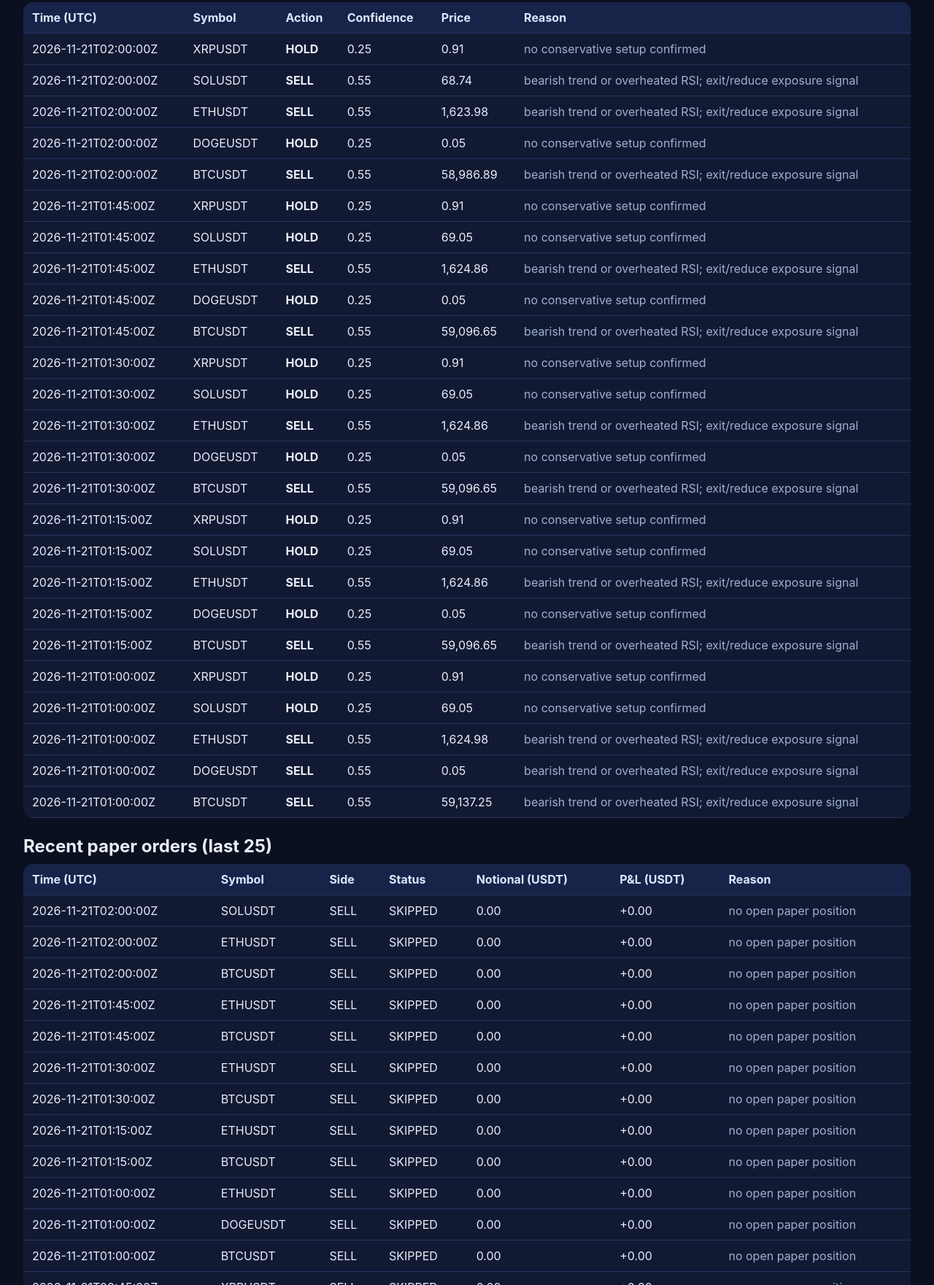
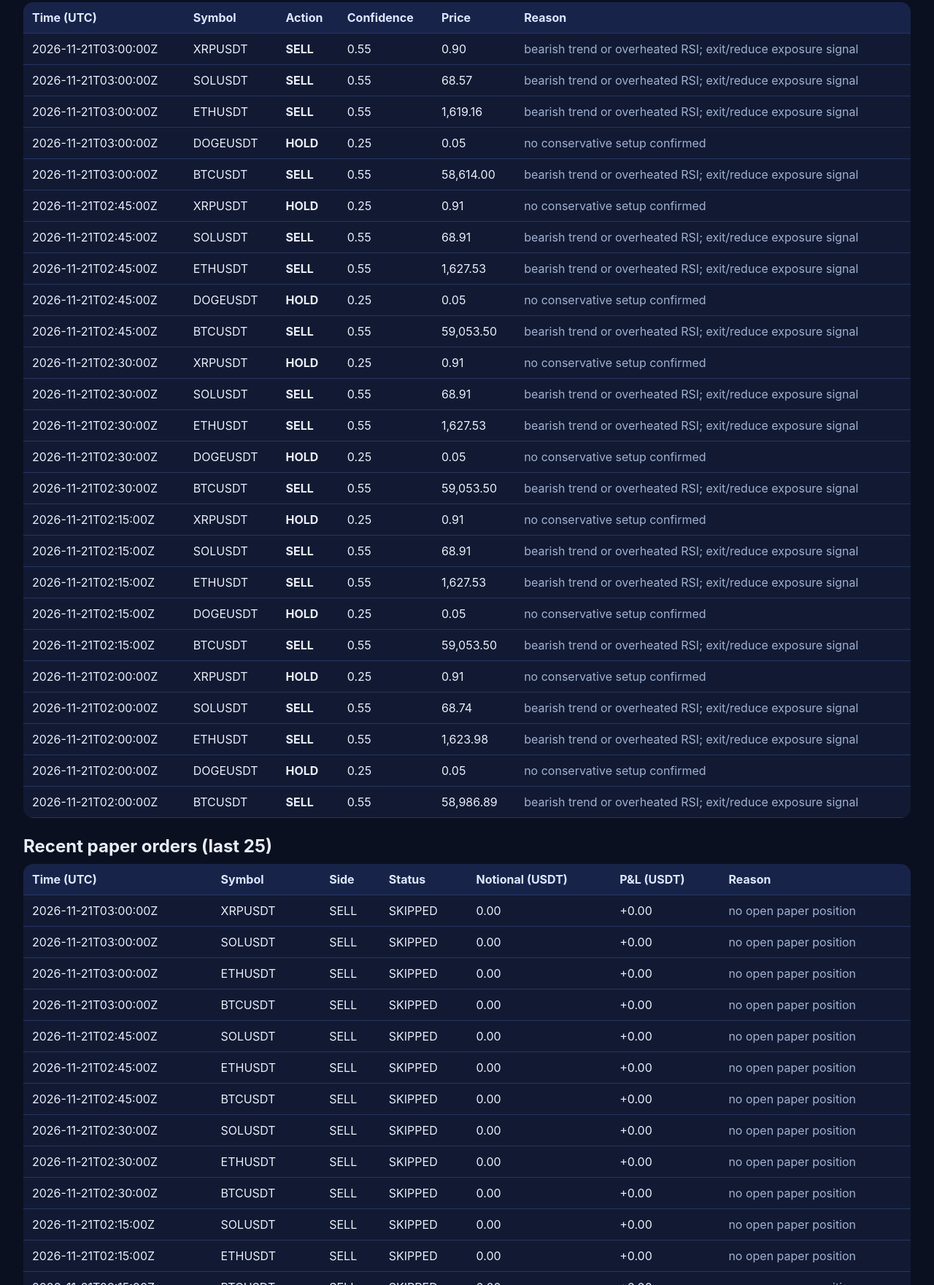
Before and after one commit to saitoh183/crypto-trader, a plain HTML site: page reports/latest.html in a window 1280 px wide. Shown: the part 1039-2800 px from the top of the page at 73% size. Drawn offline with Linux system fonts and the light colour scheme.

Commit message:
chore: refresh crypto dashboard

```diff
--- a/reports/latest.html
+++ b/reports/latest.html
@@ -27,7 +27,7 @@
 <body>
   <header>
     <h1>Crypto Market Monitor</h1>
-    <div class="muted">Generated 2026-11-21T02:00:28Z · centralized market/news view · paper/research mode</div>
+    <div class="muted">Generated 2026-11-21T03:00:28Z · centralized market/news view · paper/research mode</div>
   </header>
   <main>
 
@@ -35,11 +35,11 @@
           <div class="label">Market bias</div>
           <div class="big">mixed / wait for confirmation</div>
           <pre>Market bias: mixed / wait for confirmation
-BTCUSDT: mixed, 24h 1.07%, RSI 40.0, below_sma20, range_24h, rsi_neutral
-ETHUSDT: mixed, 24h 1.20%, RSI 51.2, above_sma20, range_24h, rsi_neutral
-SOLUSDT: mixed, 24h 1.03%, RSI 33.7, below_sma20, range_24h, rsi_neutral
-XRPUSDT: mixed, 24h 2.03%, RSI 40.3, above_sma20, range_24h, rsi_neutral
-DOGEUSDT: mixed, 24h 2.78%, RSI 54.2, above_sma20, range_24h, rsi_neutral</pre>
+BTCUSDT: mixed, 24h 0.39%, RSI 30.3, below_sma20, range_24h, rsi_neutral
+ETHUSDT: mixed, 24h 1.19%, RSI 44.3, below_sma20, range_24h, rsi_neutral
+SOLUSDT: mixed, 24h 1.71%, RSI 32.9, below_sma20, range_24h, rsi_neutral
+XRPUSDT: mixed, 24h 1.38%, RSI 30.4, below_sma20, range_24h, rsi_neutral
+DOGEUSDT: mixed, 24h 2.77%, RSI 41.5, below_sma20, range_24h, rsi_neutral</pre>
         </div>
 
 
@@ -48,7 +48,7 @@ DOGEUSDT: mixed, 24h 2.78%, RSI 54.2, above_sma20, range_24h, rsi_neutral</pre>
           <div style="display:flex;gap:32px;margin-top:10px;flex-wrap:wrap;">
             <div><div class="label">Cash</div><div class="big">950.89 USDT</div></div>
             <div><div class="label">Positions (cost basis)</div><div class="big">0.00 USDT</div></div>
-            <div><div class="label">Last updated</div><div class="big" style="font-size:16px">2026-11-21T02:00:00Z</div></div>
+            <div><div class="label">Last updated</div><div class="big" style="font-size:16px">2026-11-21T03:00:00Z</div></div>
           </div>
         </div>
 
@@ -58,8 +58,8 @@ DOGEUSDT: mixed, 24h 2.78%, RSI 54.2, above_sma20, range_24h, rsi_neutral</pre>
       <div class="status-grid">
         <div><div class="label">Mode</div><div class="big">Paper only</div></div>
         <div><div class="label">Kill switch</div><div class="big ok">OFF</div></div>
-        <div><div class="label">Signals</div><div class="big">B 1553 / S 43182 / H 42090</div></div>
-        <div><div class="label">Orders</div><div class="big">739 filled · 379 rejected · 34399 skipped</div></div>
+        <div><div class="label">Signals</div><div class="big">B 1553 / S 43195 / H 42097</div></div>
+        <div><div class="label">Orders</div><div class="big">739 filled · 379 rejected · 34412 skipped</div></div>
         <div><div class="label">Realized paper P&amp;L</div><div class="big danger">-31.53 USDT</div></div>
       </div>
       <p class="muted">Live execution remains disabled until backtesting, risk gates, kill switch, approval records, exchange key checks, and your explicit live approval are all in place.</p>
@@ -77,6 +77,186 @@ DOGEUSDT: mixed, 24h 2.78%, RSI 54.2, above_sma20, range_24h, rsi_neutral</pre>
       <table>
         <thead><tr><th>Time (UTC)</th><th>Symbol</th><th>Action</th><th>Confidence</th><th>Price</th><th>Reason</th></tr></thead>
         <tbody>
+        <tr>
+          <td>2026-11-21T03:00:00Z</td>
+          <td>XRPUSDT</td>
+          <td><strong>SELL</strong></td>
+          <td>0.55</td>
+          <td>0.90</td>
+          <td class="muted">bearish trend or overheated RSI; exit/reduce exposure signal</td>
+        </tr>
+
+        <tr>
+          <td>2026-11-21T03:00:00Z</td>
+          <td>SOLUSDT</td>
+          <td><strong>SELL</strong></td>
+          <td>0.55</td>
+          <td>68.57</td>
+          <td class="muted">bearish trend or overheated RSI; exit/reduce exposure signal</td>
+        </tr>
+
+        <tr>
+          <td>2026-11-21T03:00:00Z</td>
+          <td>ETHUSDT</td>
+          <td><strong>SELL</strong></td>
+          <td>0.55</td>
+          <td>1,619.16</td>
+          <td class="muted">bearish trend or overheated RSI; exit/reduce exposure signal</td>
+        </tr>
+
+        <tr>
+          <td>2026-11-21T03:00:00Z</td>
+          <td>DOGEUSDT</td>
+          <td><strong>HOLD</strong></td>
+          <td>0.25</td>
+          <td>0.05</td>
+          <td class="muted">no conservative setup confirmed</td>
+        </tr>
+
+        <tr>
+          <td>2026-11-21T03:00:00Z</td>
+          <td>BTCUSDT</td>
+          <td><strong>SELL</strong></td>
+          <td>0.55</td>
+          <td>58,614.00</td>
+          <td class="muted">bearish trend or overheated RSI; exit/reduce exposure signal</td>
+        </tr>
+
+        <tr>
+          <td>2026-11-21T02:45:00Z</td>
+          <td>XRPUSDT</td>
+          <td><strong>HOLD</strong></td>
+          <td>0.25</td>
+          <td>0.91</td>
+          <td class="muted">no conservative setup confirmed</td>
+        </tr>
+
+        <tr>
+          <td>2026-11-21T02:45:00Z</td>
+          <td>SOLUSDT</td>
+          <td><strong>SELL</strong></td>
+          <td>0.55</td>
+          <td>68.91</td>
+          <td class="muted">bearish trend or overheated RSI; exit/reduce exposure signal</td>
+        </tr>
+
+        <tr>
+          <td>2026-11-21T02:45:00Z</td>
+          <td>ETHUSDT</td>
+          <td><strong>SELL</strong></td>
+          <td>0.55</td>
+          <td>1,627.53</td>
+          <td class="muted">bearish trend or overheated RSI; exit/reduce exposure signal</td>
+        </tr>
+
+        <tr>
+          <td>2026-11-21T02:45:00Z</td>
+          <td>DOGEUSDT</td>
+          <td><strong>HOLD</strong></td>
+          <td>0.25</td>
+          <td>0.05</td>
+          <td class="muted">no conservative setup confirmed</td>
+        </tr>
+
+        <tr>
+          <td>2026-11-21T02:45:00Z</td>
+          <td>BTCUSDT</td>
+          <td><strong>SELL</strong></td>
+          <td>0.55</td>
+          <td>59,053.50</td>
+          <td class="muted">bearish trend or overheated RSI; exit/reduce exposure signal</td>
+        </tr>
+
+        <tr>
+          <td>2026-11-21T02:30:00Z</td>
+          <td>XRPUSDT</td>
+          <td><strong>HOLD</strong></td>
+          <td>0.25</td>
+          <td>0.91</td>
+          <td class="muted">no conservative setup confirmed</td>
+        </tr>
+
+        <tr>
+          <td>2026-11-21T02:30:00Z</td>
+          <td>SOLUSDT</td>
+          <td><strong>SELL</strong></td>
+          <td>0.55</td>
+          <td>68.91</td>
+          <td class="muted">bearish trend or overheated RSI; exit/reduce exposure signal</td>
+        </tr>
+
+        <tr>
+          <td>2026-11-21T02:30:00Z</td>
+          <td>ETHUSDT</td>
+          <td><strong>SELL</strong></td>
+          <td>0.55</td>
+          <td>1,627.53</td>
+          <td class="muted">bearish trend or overheated RSI; exit/reduce exposure signal</td>
+        </tr>
+
+        <tr>
+          <td>2026-11-21T02:30:00Z</td>
+          <td>DOGEUSDT</td>
+          <td><strong>HOLD</strong></td>
+          <td>0.25</td>
+          <td>0.05</td>
+          <td class="muted">no conservative setup confirmed</td>
+        </tr>
+
+        <tr>
+          <td>2026-11-21T02:30:00Z</td>
+          <td>BTCUSDT</td>
+          <td><strong>SELL</strong></td>
+          <td>0.55</td>
+          <td>59,053.50</td>
+          <td class="muted">bearish trend or overheated RSI; exit/reduce exposure signal</td>
+        </tr>
+
+        <tr>
+          <td>2026-11-21T02:15:00Z</td>
+          <td>XRPUSDT</td>
+          <td><strong>HOLD</strong></td>
+          <td>0.25</td>
+          <td>0.91</td>
+          <td class="muted">no conservative setup confirmed</td>
+        </tr>
+
+        <tr>
+          <td>2026-11-21T02:15:00Z</td>
+          <td>SOLUSDT</td>
+          <td><strong>SELL</strong></td>
+          <td>0.55</td>
+          <td>68.91</td>
+          <td class="muted">bearish trend or overheated RSI; exit/reduce exposure signal</td>
+        </tr>
+
+        <tr>
+          <td>2026-11-21T02:15:00Z</td>
+          <td>ETHUSDT</td>
+          <td><strong>SELL</strong></td>
+          <td>0.55</td>
+          <td>1,627.53</td>
+          <td class="muted">bearish trend or overheated RSI; exit/reduce exposure signal</td>
+        </tr>
+
+        <tr>
+          <td>2026-11-21T02:15:00Z</td>
+          <td>DOGEUSDT</td>
+          <td><strong>HOLD</strong></td>
+          <td>0.25</td>
+          <td>0.05</td>
+          <td class="muted">no conservative setup confirmed</td>
+        </tr>
+
+        <tr>
+          <td>2026-11-21T02:15:00Z</td>
+          <td>BTCUSDT</td>
+          <td><strong>SELL</strong></td>
+          <td>0.55</td>
+          <td>59,053.50</td>
+          <td class="muted">bearish trend or overheated RSI; exit/reduce exposure signal</td>
+        </tr>
+
         <tr>
           <td>2026-11-21T02:00:00Z</td>
           <td>XRPUSDT</td>
@@ -121,186 +301,6 @@ DOGEUSDT: mixed, 24h 2.78%, RSI 54.2, above_sma20, range_24h, rsi_neutral</pre>
           <td>58,986.89</td>
           <td class="muted">bearish trend or overheated RSI; exit/reduce exposure signal</td>
         </tr>
-
-        <tr>
-          <td>2026-11-21T01:45:00Z</td>
-          <td>XRPUSDT</td>
-          <td><strong>HOLD</strong></td>
-          <td>0.25</td>
-          <td>0.91</td>
-          <td class="muted">no conservative setup confirmed</td>
-        </tr>
-
-        <tr>
-          <td>2026-11-21T01:45:00Z</td>
-          <td>SOLUSDT</td>
-          <td><strong>HOLD</strong></td>
-          <td>0.25</td>
-          <td>69.05</td>
-          <td class="muted">no conservative setup confirmed</td>
-        </tr>
-
-        <tr>
-          <td>2026-11-21T01:45:00Z</td>
-          <td>ETHUSDT</td>
-          <td><strong>SELL</strong></td>
-          <td>0.55</td>
-          <td>1,624.86</td>
-          <td class="muted">bearish trend or overheated RSI; exit/reduce exposure signal</td>
-        </tr>
-
-        <tr>
-          <td>2026-11-21T01:45:00Z</td>
-          <td>DOGEUSDT</td>
-          <td><strong>HOLD</strong></td>
-          <td>0.25</td>
-          <td>0.05</td>
-          <td class="muted">no conservative setup confirmed</td>
-        </tr>
-
-        <tr>
-          <td>2026-11-21T01:45:00Z</td>
-          <td>BTCUSDT</td>
-          <td><strong>SELL</strong></td>
-          <td>0.55</td>
-          <td>59,096.65</td>
-          <td class="muted">bearish trend or overheated RSI; exit/reduce exposure signal</td>
-        </tr>
-
-        <tr>
-          <td>2026-11-21T01:30:00Z</td>
-          <td>XRPUSDT</td>
-          <td><strong>HOLD</strong></td>
-          <td>0.25</td>
-          <td>0.91</td>
-          <td class="muted">no conservative setup confirmed</td>
-        </tr>
-
-        <tr>
-          <td>2026-11-21T01:30:00Z</td>
-          <td>SOLUSDT</td>
-          <td><strong>HOLD</strong></td>
-          <td>0.25</td>
-          <td>69.05</td>
-          <td class="muted">no conservative setup confirmed</td>
-        </tr>
-
-        <tr>
-          <td>2026-11-21T01:30:00Z</td>
-          <td>ETHUSDT</td>
-          <td><strong>SELL</strong></td>
-          <td>0.55</td>
-          <td>1,624.86</td>
-          <td class="muted">bearish trend or overheated RSI; exit/reduce exposure signal</td>
-        </tr>
-
-        <tr>
-          <td>2026-11-21T01:30:00Z</td>
-          <td>DOGEUSDT</td>
-          <td><strong>HOLD</strong></td>
-          <td>0.25</td>
-          <td>0.05</td>
-          <td class="muted">no conservative setup confirmed</td>
-        </tr>
-
-        <tr>
-          <td>2026-11-21T01:30:00Z</td>
-          <td>BTCUSDT</td>
-          <td><strong>SELL</strong></td>
-          <td>0.55</td>
-          <td>59,096.65</td>
-          <td class="muted">bearish trend or overheated RSI; exit/reduce exposure signal</td>
-        </tr>
-
-        <tr>
-          <td>2026-11-21T01:15:00Z</td>
-          <td>XRPUSDT</td>
-          <td><strong>HOLD</strong></td>
-          <td>0.25</td>
-          <td>0.91</td>
-          <td class="muted">no conservative setup confirmed</td>
-        </tr>
-
-        <tr>
-          <td>2026-11-21T01:15:00Z</td>
-          <td>SOLUSDT</td>
-          <td><strong>HOLD</strong></td>
-          <td>0.25</td>
-          <td>69.05</td>
-          <td class="muted">no conservative setup confirmed</td>
-        </tr>
-
-        <tr>
-          <td>2026-11-21T01:15:00Z</td>
-          <td>ETHUSDT</td>
-          <td><strong>SELL</strong></td>
-          <td>0.55</td>
-          <td>1,624.86</td>
-          <td class="muted">bearish trend or overheated RSI; exit/reduce exposure signal</td>
-        </tr>
-
-        <tr>
-          <td>2026-11-21T01:15:00Z</td>
-          <td>DOGEUSDT</td>
-          <td><strong>HOLD</strong></td>
-          <td>0.25</td>
-          <td>0.05</td>
-          <td class="muted">no conservative setup confirmed</td>
-        </tr>
-
-        <tr>
-          <td>2026-11-21T01:15:00Z</td>
-          <td>BTCUSDT</td>
-          <td><strong>SELL</strong></td>
-          <td>0.55</td>
-          <td>59,096.65</td>
-          <td class="muted">bearish trend or overheated RSI; exit/reduce exposure signal</td>
-        </tr>
-
-        <tr>
-          <td>2026-11-21T01:00:00Z</td>
-          <td>XRPUSDT</td>
-          <td><strong>HOLD</strong></td>
-          <td>0.25</td>
-          <td>0.91</td>
-          <td class="muted">no conservative setup confirmed</td>
-        </tr>
-
-        <tr>
-          <td>2026-11-21T01:00:00Z</td>
-          <td>SOLUSDT</td>
-          <td><strong>HOLD</strong></td>
-          <td>0.25</td>
-          <td>69.05</td>
-          <td class="muted">no conservative setup confirmed</td>
-        </tr>
-
-        <tr>
-          <td>2026-11-21T01:00:00Z</td>
-          <td>ETHUSDT</td>
-          <td><strong>SELL</strong></td>
-          <td>0.55</td>
-          <td>1,624.98</td>
-          <td class="muted">bearish trend or overheated RSI; exit/reduce exposure signal</td>
-        </tr>
-
-        <tr>
-          <td>2026-11-21T01:00:00Z</td>
-          <td>DOGEUSDT</td>
-          <td><strong>SELL</strong></td>
-          <td>0.55</td>
-          <td>0.05</td>
-          <td class="muted">bearish trend or overheated RSI; exit/reduce exposure signal</td>
-        </tr>
-
-        <tr>
-          <td>2026-11-21T01:00:00Z</td>
-          <td>BTCUSDT</td>
-          <td><strong>SELL</strong></td>
-          <td>0.55</td>
-          <td>59,137.25</td>
-          <td class="muted">bearish trend or overheated RSI; exit/reduce exposure signal</td>
-        </tr>
         </tbody>
       </table>
     </section>
@@ -309,6 +309,136 @@ DOGEUSDT: mixed, 24h 2.78%, RSI 54.2, above_sma20, range_24h, rsi_neutral</pre>
       <table>
         <thead><tr><th>Time (UTC)</th><th>Symbol</th><th>Side</th><th>Status</th><th>Notional (USDT)</th><th>P&amp;L (USDT)</th><th>Reason</th></tr></thead>
         <tbody>
+        <tr>
+          <td>2026-11-21T03:00:00Z</td>
+          <td>XRPUSDT</td>
+          <td>SELL</td>
+          <td>SKIPPED</td>
+          <td>0.00</td>
+          <td>+0.00</td>
+          <td class="muted">no open paper position</td>
+        </tr>
+
+        <tr>
+          <td>2026-11-21T03:00:00Z</td>
+          <td>SOLUSDT</td>
+          <td>SELL</td>
+          <td>SKIPPED</td>
+          <td>0.00</td>
+          <td>+0.00</td>
+          <td class="muted">no open paper position</td>
+        </tr>
+
+        <tr>
+          <td>2026-11-21T03:00:00Z</td>
+          <td>ETHUSDT</td>
+          <td>SELL</td>
+          <td>SKIPPED</td>
+          <td>0.00</td>
+          <td>+0.00</td>
+          <td class="muted">no open paper position</td>
+        </tr>
+
+        <tr>
+          <td>2026-11-21T03:00:00Z</td>
+          <td>BTCUSDT</td>
+          <td>SELL</td>
+          <td>SKIPPED</td>
+          <td>0.00</td>
+          <td>+0.00</td>
+          <td class="muted">no open paper position</td>
+        </tr>
+
+        <tr>
+          <td>2026-11-21T02:45:00Z</td>
+          <td>SOLUSDT</td>
+          <td>SELL</td>
+          <td>SKIPPED</td>
+          <td>0.00</td>
+          <td>+0.00</td>
+          <td class="muted">no open paper position</td>
+        </tr>
+
+        <tr>
+          <td>2026-11-21T02:45:00Z</td>
+          <td>ETHUSDT</td>
+          <td>SELL</td>
+          <td>SKIPPED</td>
+          <td>0.00</td>
+          <td>+0.00</td>
+          <td class="muted">no open paper position</td>
+        </tr>
+
+        <tr>
+          <td>2026-11-21T02:45:00Z</td>
+          <td>BTCUSDT</td>
+          <td>SELL</td>
+          <td>SKIPPED</td>
+          <td>0.00</td>
+          <td>+0.00</td>
+          <td class="muted">no open paper position</td>
+        </tr>
+
+        <tr>
+          <td>2026-11-21T02:30:00Z</td>
+          <td>SOLUSDT</td>
+          <td>SELL</td>
+          <td>SKIPPED</td>
+          <td>0.00</td>
+          <td>+0.00</td>
+          <td class="muted">no open paper position</td>
+        </tr>
+
+        <tr>
+          <td>2026-11-21T02:30:00Z</td>
+          <td>ETHUSDT</td>
+          <td>SELL</td>
+          <td>SKIPPED</td>
+          <td>0.00</td>
+          <td>+0.00</td>
+          <td class="muted">no open paper position</td>
+        </tr>
+
+        <tr>
+          <td>2026-11-21T02:30:00Z</td>
+          <td>BTCUSDT</td>
+          <td>SELL</td>
+          <td>SKIPPED</td>
+          <td>0.00</td>
+          <td>+0.00</td>
+          <td class="muted">no open paper position</td>
+        </tr>
+
+        <tr>
+          <td>2026-11-21T02:15:00Z</td>
+          <td>SOLUSDT</td>
+          <td>SELL</td>
+          <td>SKIPPED</td>
+          <td>0.00</td>
+          <td>+0.00</td>
+          <td class="muted">no open paper position</td>
+        </tr>
+
+        <tr>
+          <td>2026-11-21T02:15:00Z</td>
+          <td>ETHUSDT</td>
+          <td>SELL</td>
+          <td>SKIPPED</td>
+          <td>0.00</td>
+          <td>+0.00</td>
+          <td class="muted">no open paper position</td>
+        </tr>
+
+        <tr>
+          <td>2026-11-21T02:15:00Z</td>
+          <td>BTCUSDT</td>
+          <td>SELL</td>
+          <td>SKIPPED</td>
+          <td>0.00</td>
+          <td>+0.00</td>
+          <td class="muted">no open paper position</td>
+        </tr>
+
         <tr>
           <td>2026-11-21T02:00:00Z</td>
           <td>SOLUSDT</td>
@@ -428,136 +558,6 @@ DOGEUSDT: mixed, 24h 2.78%, RSI 54.2, above_sma20, range_24h, rsi_neutral</pre>
           <td>+0.00</td>
           <td class="muted">no open paper position</td>
         </tr>
-
-        <tr>
-          <td>2026-11-21T00:45:00Z</td>
-          <td>XRPUSDT</td>
-          <td>SELL</td>
-          <td>SKIPPED</td>
-          <td>0.00</td>
-          <td>+0.00</td>
-          <td class="muted">no open paper position</td>
-        </tr>
-
-        <tr>
-          <td>2026-11-21T00:45:00Z</td>
-          <td>ETHUSDT</td>
-          <td>SELL</td>
-          <td>SKIPPED</td>
-          <td>0.00</td>
-          <td>+0.00</td>
-          <td class="muted">no open paper position</td>
-        </tr>
-
-        <tr>
-          <td>2026-11-21T00:45:00Z</td>
-          <td>DOGEUSDT</td>
-          <td>SELL</td>
-          <td>SKIPPED</td>
-          <td>0.00</td>
-          <td>+0.00</td>
-          <td class="muted">no open paper position</td>
-        </tr>
-
-        <tr>
-          <td>2026-11-21T00:45:00Z</td>
-          <td>BTCUSDT</td>
-          <td>SELL</td>
-          <td>SKIPPED</td>
-          <td>0.00</td>
-          <td>+0.00</td>
-          <td class="muted">no open paper position</td>
-        </tr>
-
-        <tr>
-          <td>2026-11-21T00:30:00Z</td>
-          <td>XRPUSDT</td>
-          <td>SELL</td>
-          <td>SKIPPED</td>
-          <td>0.00</td>
-          <td>+0.00</td>
-          <td class="muted">no open paper position</td>
-        </tr>
-
-        <tr>
-          <td>2026-11-21T00:30:00Z</td>
-          <td>ETHUSDT</td>
-          <td>SELL</td>
-          <td>SKIPPED</td>
-          <td>0.00</td>
-          <td>+0.00</td>
-          <td class="muted">no open paper position</td>
-        </tr>
-
-        <tr>
-          <td>2026-11-21T00:30:00Z</td>
-          <td>DOGEUSDT</td>
-          <td>SELL</td>
-          <td>SKIPPED</td>
-          <td>0.00</td>
-          <td>+0.00</td>
-          <td class="muted">no open paper position</td>
-        </tr>
-
-        <tr>
-          <td>2026-11-21T00:30:00Z</td>
-          <td>BTCUSDT</td>
-          <td>SELL</td>
-          <td>SKIPPED</td>
-          <td>0.00</td>
-          <td>+0.00</td>
-          <td class="muted">no open paper position</td>
-        </tr>
-
-        <tr>
-          <td>2026-11-21T00:15:00Z</td>
-          <td>XRPUSDT</td>
-          <td>SELL</td>
-          <td>SKIPPED</td>
-          <td>0.00</td>
-          <td>+0.00</td>
-          <td class="muted">no open paper position</td>
-        </tr>
-
-        <tr>
-          <td>2026-11-21T00:15:00Z</td>
-          <td>ETHUSDT</td>
-          <td>SELL</td>
-          <td>SKIPPED</td>
-          <td>0.00</td>
-          <td>+0.00</td>
-          <td class="muted">no open paper position</td>
-        </tr>
-
-        <tr>
-          <td>2026-11-21T00:15:00Z</td>
-          <td>DOGEUSDT</td>
-          <td>SELL</td>
-          <td>SKIPPED</td>
-          <td>0.00</td>
-          <td>+0.00</td>
-          <td class="muted">no open paper position</td>
-        </tr>
-
-        <tr>
-          <td>2026-11-21T00:15:00Z</td>
-          <td>BTCUSDT</td>
-          <td>SELL</td>
-          <td>SKIPPED</td>
-          <td>0.00</td>
-          <td>+0.00</td>
-          <td class="muted">no open paper position</td>
-        </tr>
-
-        <tr>
-          <td>2026-11-21T00:00:00Z</td>
-          <td>ETHUSDT</td>
-          <td>SELL</td>
-          <td>SKIPPED</td>
-          <td>0.00</td>
-          <td>+0.00</td>
-          <td class="muted">no open paper position</td>
-        </tr>
         </tbody>
       </table>
     </section>
@@ -569,11 +569,11 @@ DOGEUSDT: mixed, 24h 2.78%, RSI 54.2, above_sma20, range_24h, rsi_neutral</pre>
         <tr>
           <td>BTCUSDT</td>
           <td>mixed</td>
-          <td>59,053.50</td>
-          <td>0.04%</td>
-          <td>1.07%</td>
-          <td>59,063.69</td>
-          <td>40.01</td>
+          <td>58,584.07</td>
+          <td>-0.01%</td>
+          <td>0.39%</td>
+          <td>58,985.08</td>
+          <td>30.29</td>
           <td>below_sma20, range_24h, rsi_neutral</td>
         </tr>
 
@@ -581,44 +581,44 @@ DOGEUSDT: mixed, 24h 2.78%, RSI 54.2, above_sma20, range_24h, rsi_neutral</pre>
           <td>DOGEUSDT</td>
           <td>mixed</td>
           <td>0.05</td>
-          <td>0.16%</td>
-          <td>2.78%</td>
+          <td>0.00%</td>
+          <td>2.77%</td>
           <td>0.05</td>
-          <td>54.24</td>
-          <td>above_sma20, range_24h, rsi_neutral</td>
+          <td>41.50</td>
+          <td>below_sma20, range_24h, rsi_neutral</td>
         </tr>
 
         <tr>
           <td>ETHUSDT</td>
           <td>mixed</td>
-          <td>1,627.53</td>
-          <td>0.09%</td>
-          <td>1.20%</td>
-          <td>1,623.67</td>
-          <td>51.24</td>
-          <td>above_sma20, range_24h, rsi_neutral</td>
+          <td>1,620.12</td>
+          <td>-0.01%</td>
+          <td>1.19%</td>
+          <td>1,623.39</td>
+          <td>44.33</td>
+          <td>below_sma20, range_24h, rsi_neutral</td>
         </tr>
 
         <tr>
           <td>SOLUSDT</td>
           <td>mixed</td>
-          <td>68.91</td>
-          <td>0.10%</td>
-          <td>1.03%</td>
-          <td>69.02</td>
-          <td>33.72</td>
+          <td>68.56</td>
+          <td>-0.01%</td>
+          <td>1.71%</td>
+          <td>68.98</td>
+          <td>32.92</td>
           <td>below_sma20, range_24h, rsi_neutral</td>
         </tr>
 
         <tr>
           <td>XRPUSDT</td>
           <td>mixed</td>
+          <td>0.90</td>
+          <td>-0.08%</td>
+          <td>1.38%</td>
           <td>0.91</td>
-          <td>0.10%</td>
-          <td>2.03%</td>
-          <td>0.91</td>
-          <td>40.27</td>
-          <td>above_sma20, range_24h, rsi_neutral</td>
+          <td>30.40</td>
+          <td>below_sma20, range_24h, rsi_neutral</td>
         </tr>
         </tbody>
       </table>
```
